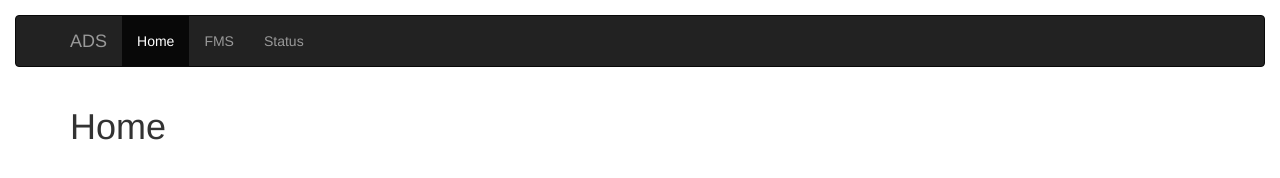
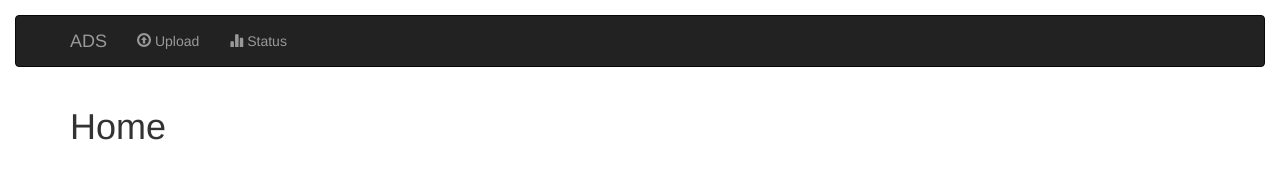
Before and after one commit to waldheinz/ads, a plain HTML site: page webUi/index.html in a window 1280 px wide. Drawn offline with Linux system fonts and the light colour scheme.

Commit message:
Minor ui tweaks.

```diff
--- a/webUi/index.html
+++ b/webUi/index.html
@@ -10,7 +10,6 @@
         <style> body { padding: 15px; }</style>
     </head>
     <body>
-
         <div class="navbar navbar-inverse" role="navigation">
             <div class="container">
                 <div class="navbar-header">
@@ -24,9 +23,10 @@
                 </div>
                 <div class="collapse navbar-collapse">
                     <ul class="nav navbar-nav">
-                        <li class="active"><a href="#">Home</a></li>
-                        <li><a href="#fms">FMS</a></li>
-                        <li><a id="statusLink" href="#status">Status</a></li>
+                        <li><a href="#uploads">
+                                <span class="glyphicon glyphicon-upload"></span> Upload</a></li>
+                        <li><a id="statusLink" href="#status">
+                                <span class="glyphicon glyphicon-stats"></span> Status</a></li>
                     </ul>
                 </div>
             </div>
```
